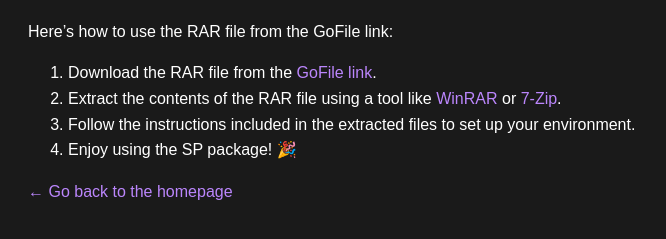
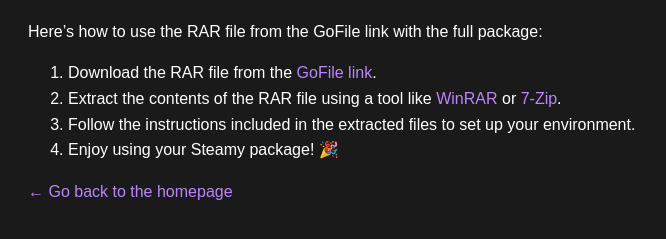
Before and after one commit to Polindy/SteamyDumplings, a plain HTML site: page tutorial.html in a window 1280 px wide. Shown: the part 89-328 px from the top of the page, without its empty margins (0-666 px from the left). Drawn offline with Linux system fonts and the light colour scheme.

Commit message:
tutorial.html

```diff
--- a/tutorial.html
+++ b/tutorial.html
@@ -58,12 +58,12 @@
 </head>
 <body>
     <h1>Tutorial</h1>
-    <p>Here’s how to use the RAR file from the GoFile link:</p>
+    <p>Here’s how to use the RAR file from the GoFile link with the full package:</p>
     <ol>
         <li>Download the RAR file from the <a href="https://gofile.io/d/scWmXA" target="_blank">GoFile link</a>.</li>
         <li>Extract the contents of the RAR file using a tool like <a href="https://www.win-rar.com/" target="_blank">WinRAR</a> or <a href="https://www.7-zip.org/" target="_blank">7-Zip</a>.</li>
         <li>Follow the instructions included in the extracted files to set up your environment.</li>
-        <li>Enjoy using the SP package! 🎉</li>
+        <li>Enjoy using your Steamy package! 🎉</li>
     </ol>
     <p><a href="https://polindy.github.io/SteamyDumplings/">← Go back to the homepage</a></p>
 
```
